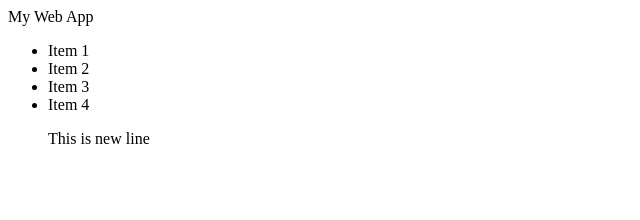
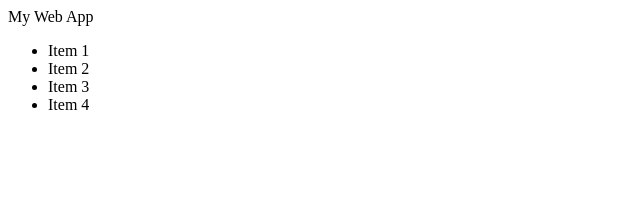
Before and after one commit to ankits263/my-app, a React app: page / in a window 1280 px wide. Shown: the top 220 px of the page, without its empty margins (0-640 px from the left). Built offline with nearby package versions, Linux system fonts and the light colour scheme; the HTML template or start-up script is replaced by a standard one.

Commit message:
added chnages

```diff
--- a/src/App.jsx
+++ b/src/App.jsx
@@ -9,7 +9,7 @@ const App = () => {
         <li>Item 2</li>
         <li>Item 3</li>
         <li>Item 4</li>
-<p>This is new line</p>
+
 
       </ul>
     </div>
```
